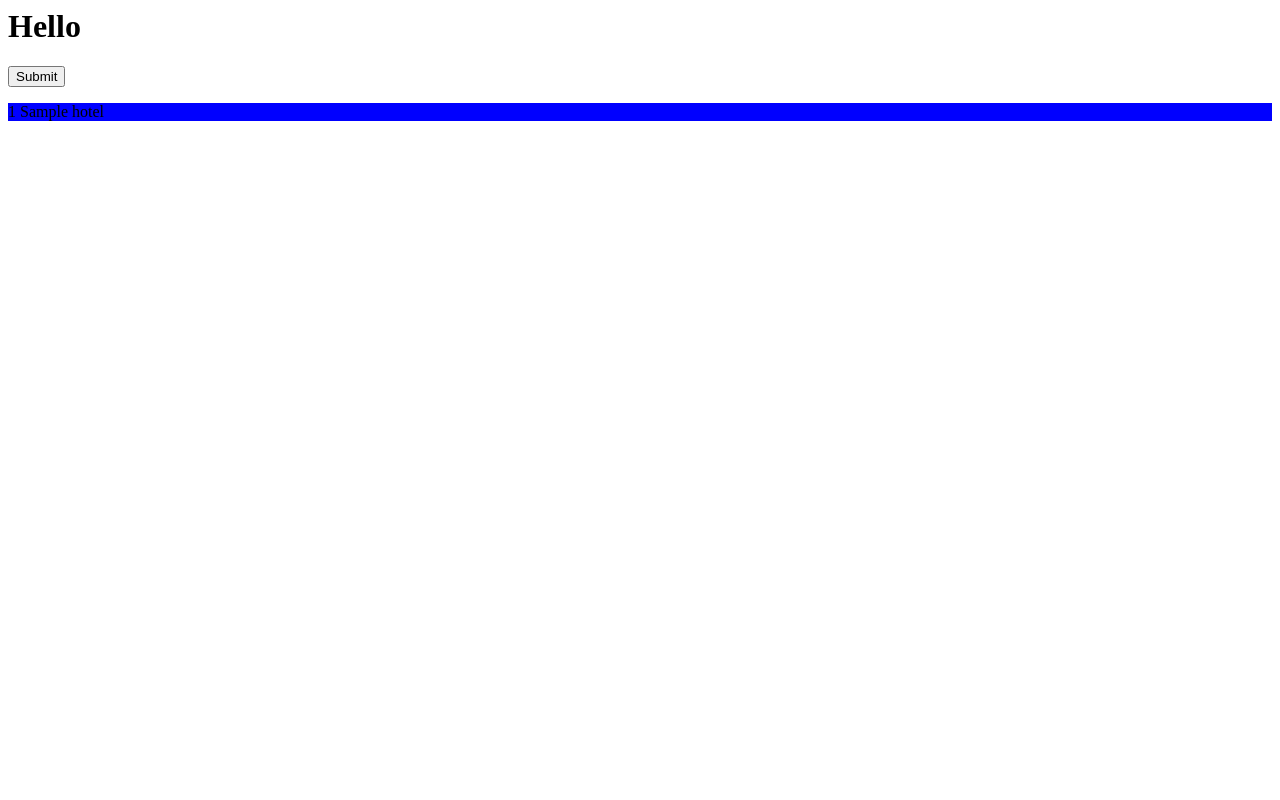
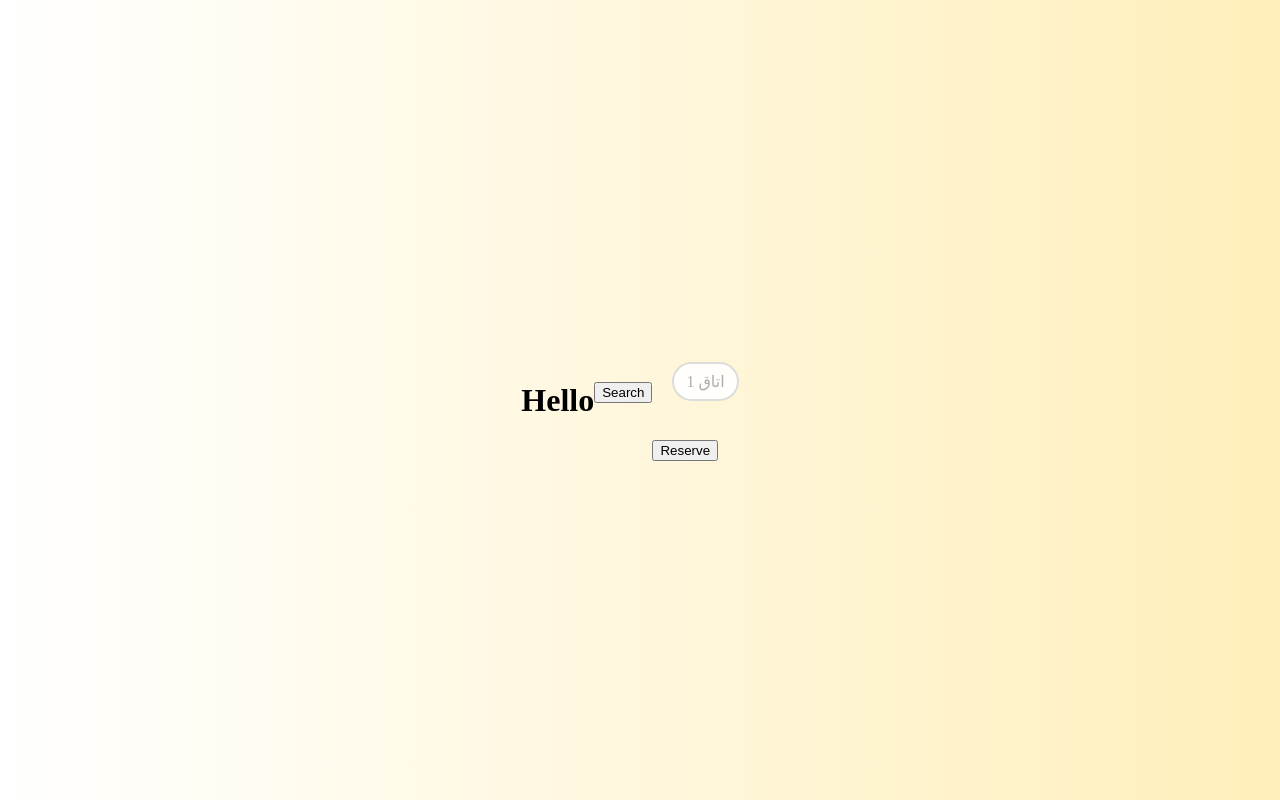
Before and after one commit to Pooryamn/Hotel-reservation-System, a Django app: page /hotel/1/reserve in a window 1280 px wide. Run offline with Django 3.2, Linux system fonts and the light colour scheme; tables that the repository leaves empty hold one stand-in row (values such as "Sample post").

Commit message:
add complete-reserve

```diff
--- a/blog/templates/blog/hotel/reserve.html
+++ b/blog/templates/blog/hotel/reserve.html
@@ -1,6 +1,6 @@
 <h1>Hello</h1>
 
-<!-- {% if error_message %}<p><strong>{{ error_message }}</strong></p>{% endif %} -->
+{% if error_message %}<p><strong>{{ error_message }}</strong></p>{% endif %}
 
 <!-- <form action="" method="post">
 {% csrf_token %}
@@ -13,19 +13,119 @@
 
 <form method="post">{% csrf_token %}
     {{ form.as_p }}
-    <input type="submit">
+    <input type="submit" value="Search">
 </form>
 
 {{form.media}}
 
-{% for i in rooms %}
-{% if i.room_type == "vip" %}
-<p style="background: Blue">
-    {{i.id}} {{i.hotel}}
-</p>
-{% else %}
-<p style="background: Red">
-    {{i.id}} {{i.hotel}}
-</p>
-{% endif %}
-{% endfor %}
+
+<form method="post" action="/hotel/complete-reserve">{% csrf_token %}
+  <ul class="ks-cboxtags">
+    {% for i in rooms %}
+    <li><input type="checkbox" id="{{ i.id }}" value="{{ i.id }}" name="checked_rooms"><label for="{{ i.id }}">اتاق {{i.id}}</label></li>
+    {% endfor %}
+  </ul>
+
+  <input type="hidden" value="{{ begin|date:'Y-m-d' }}" name="begin">
+  <input type="hidden" value="{{ end|date:'Y-m-d' }}" name="end">
+  <input type="hidden" value="{{ hotel.id }}" name="hotel_id">
+
+  <input type="submit" value="Reserve">
+</form>
+
+</div>
+
+<style>
+body,
+html {
+    margin: 0;
+    padding: 0;
+}
+
+body {
+    display: flex;
+    align-items: center;
+    justify-content: center;
+    height: 100vh;
+    background: #FFEFBA;
+    /* fallback for old browsers */
+    background: -webkit-linear-gradient(to right, #FFFFFF, #FFEFBA);
+    /* Chrome 10-25, Safari 5.1-6 */
+    background: linear-gradient(to right, #FFFFFF, #FFEFBA);
+    /* W3C, IE 10+/ Edge, Firefox 16+, Chrome 26+, Opera 12+, Safari 7+ */
+
+}
+
+.container {
+    max-width: 640px;
+    font-family: 'Segoe UI', Tahoma, Geneva, Verdana, sans-serif;
+    font-size: 13px;
+}
+
+ul.ks-cboxtags {
+    list-style: none;
+    padding: 20px;
+}
+ul.ks-cboxtags li{
+  display: inline;
+}
+ul.ks-cboxtags li label{
+    display: inline-block;
+    background-color: rgba(255, 255, 255, .9);
+    border: 2px solid rgba(139, 139, 139, .3);
+    color: #adadad;
+    border-radius: 25px;
+    white-space: nowrap;
+    margin: 3px 0px;
+    -webkit-touch-callout: none;
+    -webkit-user-select: none;
+    -moz-user-select: none;
+    -ms-user-select: none;
+    user-select: none;
+    -webkit-tap-highlight-color: transparent;
+    transition: all .2s;
+}
+
+ul.ks-cboxtags li label {
+    padding: 8px 12px;
+    cursor: pointer;
+}
+
+ul.ks-cboxtags li label::before {
+    display: inline-block;
+    font-style: normal;
+    font-variant: normal;
+    text-rendering: auto;
+    -webkit-font-smoothing: antialiased;
+    font-family: "Font Awesome 5 Free";
+    font-weight: 900;
+    font-size: 12px;
+    padding: 2px 6px 2px 2px;
+    /*content: "\f067";*/
+    transition: transform .3s ease-in-out;
+}
+
+ul.ks-cboxtags li input[type="checkbox"]:checked + label::before {
+    /*content: "\f00c";*/
+    transform: rotate(-360deg);
+    transition: transform .3s ease-in-out;
+}
+
+ul.ks-cboxtags li input[type="checkbox"]:checked + label {
+    border: 2px solid #1bdbf8;
+    background-color: #12bbd4;
+    color: #fff;
+    transition: all .2s;
+}
+
+ul.ks-cboxtags li input[type="checkbox"] {
+  display: absolute;
+}
+ul.ks-cboxtags li input[type="checkbox"] {
+  position: absolute;
+  opacity: 0;
+}
+ul.ks-cboxtags li input[type="checkbox"]:focus + label {
+  border: 2px solid #e9a1ff;
+}
+</style>
--- a/blog/urls.py
+++ b/blog/urls.py
@@ -4,5 +4,7 @@
 # app_name = "blog"
 
 urlpatterns = [
-    path('hotel/<id>/reserve', views.hotel_pre_reserve, name='hotel_pre_reserve')
+    path('hotel/<id>/reserve', views.hotel_reserve, name='hotel_reserve'),
+    path('hotel/complete-reserve', views.complete_reserve, name='complete_reserve'),
+    path('hotel/reserve/<tracking_code>', views.reserve_factor, name='reserve_factor'),
 ]
--- a/blog/views.py
+++ b/blog/views.py
@@ -1,10 +1,13 @@
 from datetime import date, timedelta, datetime
 from django.shortcuts import render, get_object_or_404
-from .models import Hotel, Room
+from django.http import HttpResponseRedirect
+from django.urls import reverse
+from django.views.decorators.http import require_http_methods
+from .models import Hotel, Room, Reserve
 from .forms import HotelDatePickerForm
 
 
-def hotel_pre_reserve(request, id):
+def hotel_reserve(request, id):
     error_message = False
     if request.method == "POST":
         # begin = request.POST['begin']
@@ -21,7 +24,9 @@
             begin = form.cleaned_data.get('begin')
             end = form.cleaned_data.get('end')
         else:
-            error_message = True
+            begin = ''
+            end = ''
+            error_message = 'خظا'
     else:
         begin = date.today()
         end = date.today() + timedelta(days=3)
@@ -37,13 +42,16 @@
         avl_rooms = []
 
     return render(request, 'blog/hotel/reserve.html',
-            {'hotel': hotel, 'rooms': avl_rooms, 'error_message': error_message, 'form':form})
+            {'hotel': hotel, 'rooms': avl_rooms,
+             'error_message': error_message, 'form':form,
+             'begin': begin, 'end': end})
 
 
 def check_room(rl, begin, end):
+    print(begin, end)
     avl_rooms = []
     for i in rl:
-        temp = i.reserve_set.filter(beginDate__lt=begin, endDate__gt=begin)
+        temp = i.reserve_set.filter(beginDate__lte=begin, endDate__gt=begin)
         if temp.first() == None:
             temp = i.reserve_set.filter(beginDate__gt=begin)
             temp = temp.filter(beginDate__lt=end)
@@ -51,3 +59,51 @@
                 avl_rooms.append(i)
 
     return avl_rooms
+
+
+@require_http_methods(["POST"])
+def complete_reserve(request):
+    checked_rooms = request.POST.getlist('checked_rooms')
+    hotel_id = request.POST['hotel_id']
+
+    if checked_rooms:
+        # print(checked_rooms)
+        begin = request.POST['begin']
+        end = request.POST['end']
+
+        begin_test = begin.split('-')
+        end_test = end.split('-')
+        beginDate = datetime(int(begin_test[0]), int(begin_test[1]), int(begin_test[2]))
+        endDate = datetime(int(end_test[0]), int(end_test[1]), int(end_test[2]))
+
+        days = (endDate - beginDate).days
+        # print(type(result.days), begin, end)
+        # print(checked_rooms)
+        total_price = 0
+        room_list = []
+        for room_id in checked_rooms:
+            room = Room.objects.filter(id=room_id)[0]
+            room_list.append(room)
+            # print(room.price)
+            total_price += room.price
+
+        total_price = total_price*days
+        # print(total_price)
+
+        reserve = Reserve.objects.create(user=request.user, beginDate=beginDate,
+                                         endDate=endDate, totalPrice=total_price)
+        reserve.room.set(room_list)
+        reserve.save()
+
+        # print(reserve.trackingCode, reserve.room.all(), reserve.totalPrice)
+
+        return HttpResponseRedirect(reverse('blog:reserve_factor', args=(reserve.trackingCode,)))
+
+    else:
+        return HttpResponseRedirect(reverse('blog:hotel_reserve', args=(hotel_id,)))
+
+
+def reserve_factor(request, tracking_code):
+    reserve = get_object_or_404(Reserve, trackingCode=tracking_code)
+    return render(request, 'blog/hotel/reserve_factor.html',
+                 {'reserve': reserve})
--- a/hotel_reservation/urls.py
+++ b/hotel_reservation/urls.py
@@ -20,7 +20,7 @@
 
 urlpatterns = [
     path('admin/', admin.site.urls),
-    path('', include('blog.urls')),
+    path('', include(('blog.urls', 'blog'), namespace="blog")),
 ]
 if settings.DEBUG:
     urlpatterns += static(settings.MEDIA_URL, document_root=settings.MEDIA_ROOT)
```
Also changed, not shown: blog/templates/blog/hotel/reserve_factor.html (added, +13 -0 lines).
